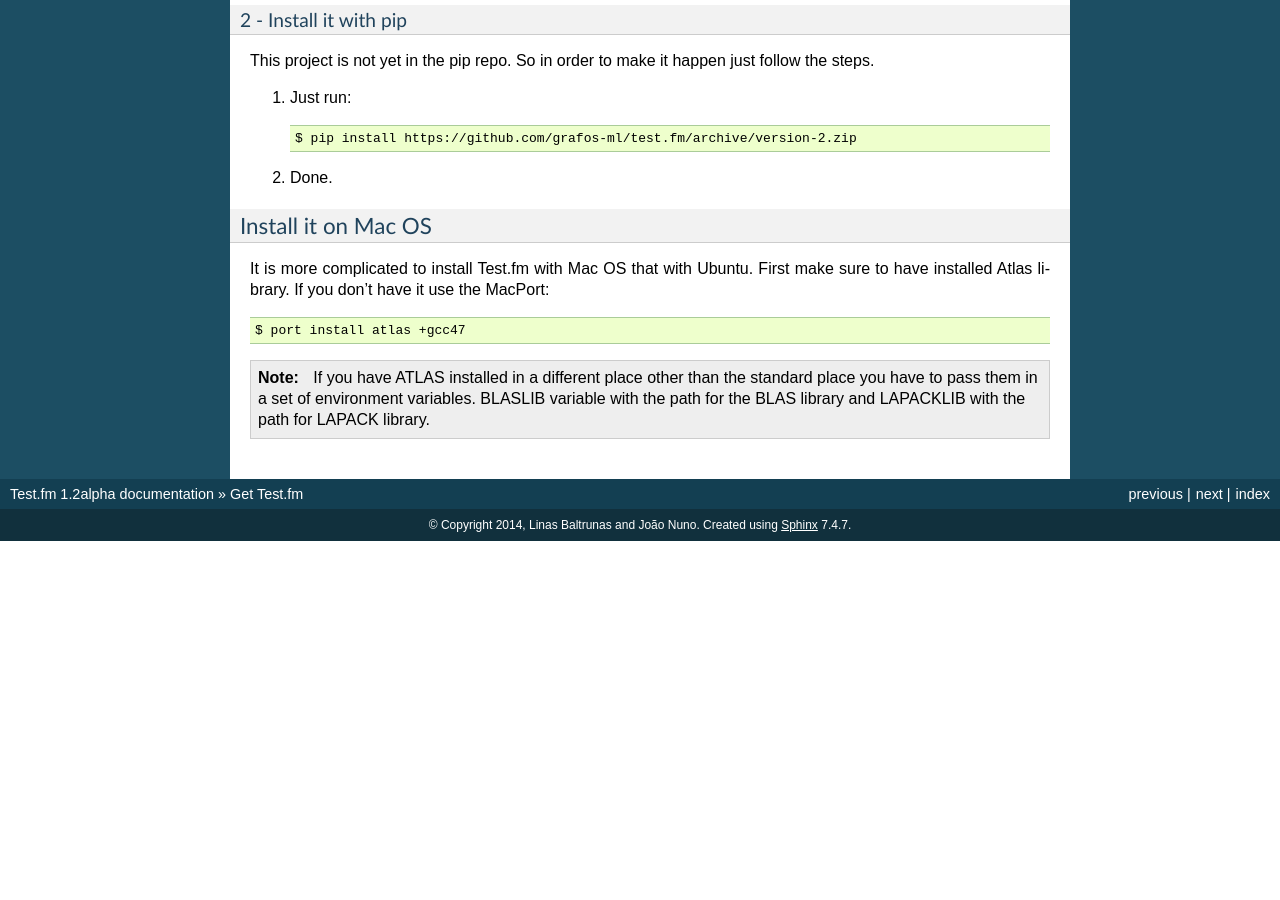
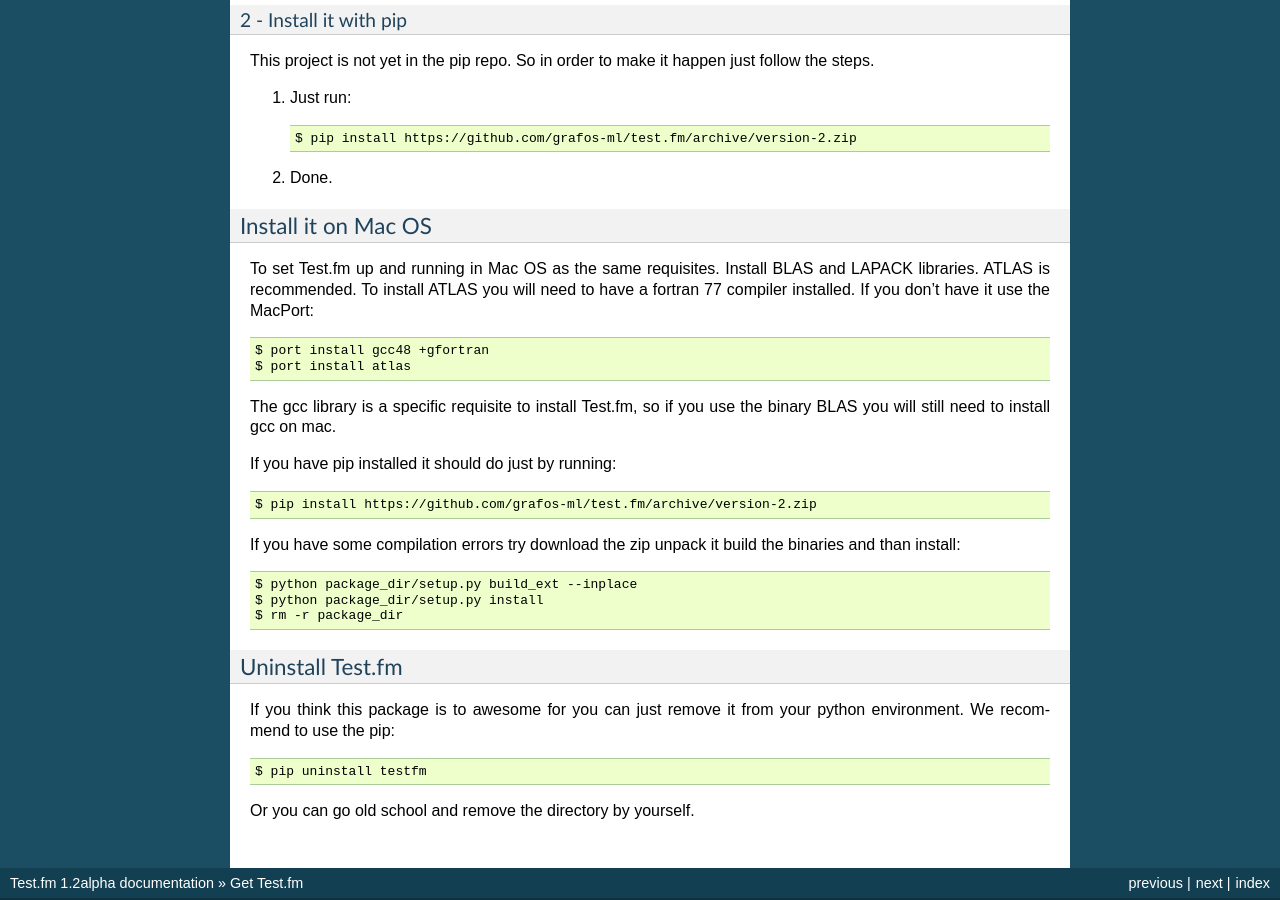
Before and after one commit to grafos-ml/test.fm, a Sphinx documentation site: the page built from sphinx/source/get_testfm.rst, in a window 1280 px wide and 900 px high, scrolled down 680 px. Built offline with Sphinx 7.4.7, drawn with Linux system fonts in a browser that asks for light colours; formulas are drawn with MathJax 3; before the commit the page ends 1221 px from its top, so only the background shows below that.

Commit message:
[FEATURE] Documentation for intall test.fm on mac

```diff
--- a/setup.py
+++ b/setup.py
@@ -3,7 +3,7 @@ __author__ = "linas"
 
 from distutils.core import setup
 from setuptools import find_packages
-from compile_c_modules import ext_modules
+from compile_c_modules import ext_modules, build_ext
 
 
 def get_requirements():
@@ -31,6 +31,6 @@ setup(
     license="Apache2",
     include_package_data=True,
     install_requires=get_requirements(),
-    #cmdclass={"build_ext": build_ext},
+    cmdclass={"build_ext": build_ext},
     ext_modules=ext_modules
 )
--- a/sphinx/source/get_testfm.rst
+++ b/sphinx/source/get_testfm.rst
@@ -51,15 +51,33 @@ This project is not yet in the pip repo. So in order to make it happen just foll
 Install it on Mac OS
 --------------------
 
-It is more complicated to install Test.fm with Mac OS that with Ubuntu. First make sure to have installed Atlas library.
+To set Test.fm up and running in Mac OS as the same requisites. Install BLAS and LAPACK libraries. ATLAS is recommended.
+To install ATLAS you will need to have a fortran 77 compiler installed.
 If you don't have it use the MacPort::
 
-    $ port install atlas +gcc47
+    $ port install gcc48 +gfortran
+    $ port install atlas
+
+The gcc library is a specific requisite to install Test.fm, so if you use the binary BLAS you will still need to install
+gcc on mac.
+
+If you have pip installed it should do just by running::
+
+    $ pip install https://github.com/grafos-ml/test.fm/archive/version-2.zip
+
+If you have some compilation errors try download the zip unpack it build the binaries and than install::
+
+    $ python package_dir/setup.py build_ext --inplace
+    $ python package_dir/setup.py install
+    $ rm -r package_dir
 
 
+Uninstall Test.fm
+-----------------
 
-.. note::
+If you think this package is to awesome for you can just remove it from your python environment. We recommend to use the
+pip::
 
-    If you have ATLAS installed in a different place other than the standard place you have to pass them in a set of
-    environment variables. BLASLIB variable with the path for the BLAS library and LAPACKLIB with the path for
-    LAPACK library.
+    $ pip uninstall testfm
+
+Or you can go old school and remove the directory by yourself.
```
